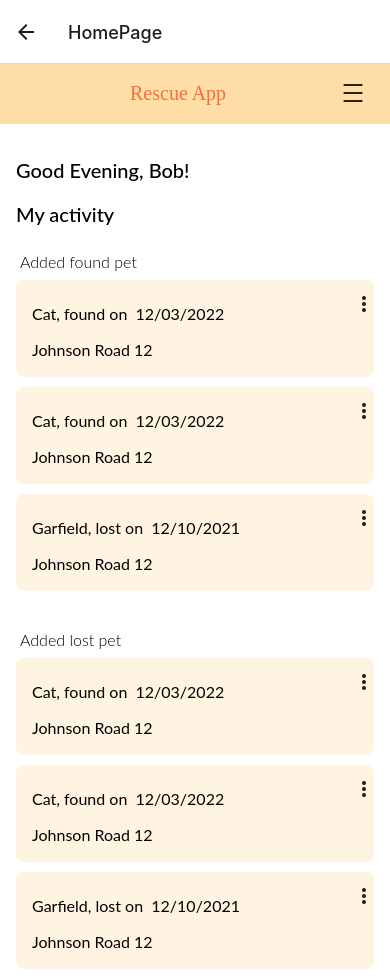
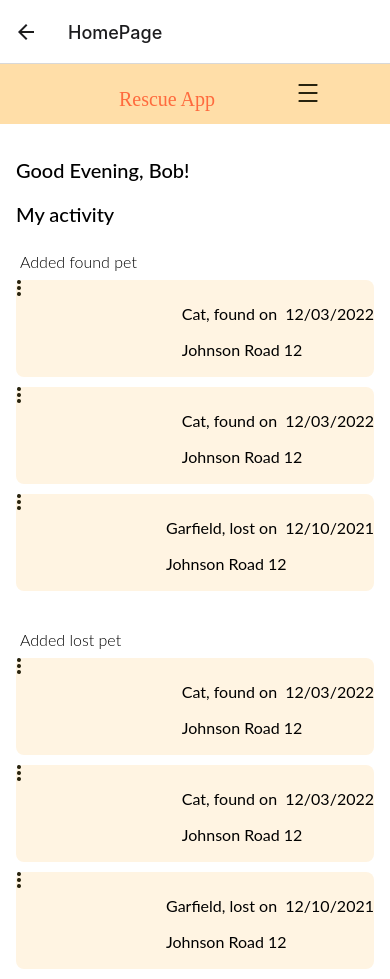
Before and after one commit to Valroshal/PetResqueFrontend, a React Native app: screen /HomePage in a window 390 px wide. Built offline with nearby package versions, Linux system fonts and the light colour scheme.

Commit message:
changes after PR

```diff
--- a/src/containers/HomeScreen/ActivityCard/ActivityCard.tsx
+++ b/src/containers/HomeScreen/ActivityCard/ActivityCard.tsx
@@ -1,11 +1,13 @@
 import * as React from 'react';
 import {Image, StyleSheet, Text, TextStyle, TouchableOpacity, View, ViewStyle} from "react-native";
-import ThreeDots from '../../../assets/images/ThreeDots.png'
+import ThreeDots from '../../../assets/images/ThreeDots.png';
 
 const styles = StyleSheet.create({
     container: {
         display: "flex",
         flexDirection: "row",
+        alignItems: "flex-start",
+        justifyContent: "space-between",
         height: 97,
         backgroundColor: '#FFF4E2',
         borderRadius: 8,
@@ -19,7 +21,7 @@ const styles = StyleSheet.create({
         fontFamily: 'Lato',
         fontSize: 16,
         fontWeight: '400',
-} as TextStyle,
+    } as TextStyle,
 });
 
 interface Props {
@@ -30,12 +32,22 @@ interface Props {
 }
 
 const ActivityCard: React.FC<Props> = ({animalName, actionName,date,address}) => {
+
+    const openDetails = () => {
+      console.log('openDetails')
+    }
+
     return (
         <View style={styles.container}>
-            <TouchableOpacity style={{
-                position: "absolute",
-                top: 16,
-                right:8 }}
+            <TouchableOpacity
+                style={{
+                // position: "absolute",
+                // top: 16,
+                // right:8
+
+            }}
+                //TODO: do it
+                onPress={openDetails}
             >
                 <Image source={ThreeDots} />
             </TouchableOpacity>
--- a/src/containers/HomeScreen/HomePage.tsx
+++ b/src/containers/HomeScreen/HomePage.tsx
@@ -17,7 +17,6 @@ const styles = StyleSheet.create({
         fontWeight: '300',
         fontSize: 16,
     }
-
 })
 
 const DATA = [
@@ -47,7 +46,7 @@ const DATA = [
 
 const HomePage = () => {
 
-    const renderItem = ({ item }) => (
+    const renderItem = ({ item } : any ) => (
         <ActivityCard
             animalName={item.animalName}
             actionName={item.actionName}
--- a/src/containers/components/TopBar/TopBar.tsx
+++ b/src/containers/components/TopBar/TopBar.tsx
@@ -1,24 +1,26 @@
 import * as React from 'react';
 import {Image, StyleSheet, Text, TextStyle, View, ViewStyle} from "react-native";
-import Burger from "../../../assets/images/Burger.png";
+import Burger from '../../../assets/images/Burger.png';
 
 const styles = StyleSheet.create({
     container: {
+        display: "flex",
         height: 60,
         width: '100%',
         backgroundColor: '#FFDEA8',
-        display: "flex",
     } as ViewStyle,
     innerContainer: {
         flexDirection: "row" ,
-        justifyContent: "space-between",
-        paddingLeft: 130,
+        justifyContent: "center",
+        //alignItems: "center",
         paddingTop: 8,
         paddingBottom: 8,
         paddingRight: 15,
+        paddingLeft: 30,
     } as ViewStyle,
     title:{
-        justifyContent: "space-between",
+        //justifyContent: "space-between",
+        alignContent: "center",
         fontFamily: 'Concert One',
         color: '#FF6A3D',
         fontSize: 20,
@@ -31,13 +33,11 @@ const TopBar = () => {
     return (
         <View style={styles.container}>
             <View style={styles.innerContainer}>
-                <Text style={[styles.title, {paddingTop: 10}]}>
-                    Rescue App
-                </Text>
-                <View style={{alignContent: "space-between"}}>
-                    <Image
-                        source={Burger}
-                    />
+                    <Text style={[styles.title, { paddingTop: 10}]}>
+                        Rescue App
+                    </Text>
+                <View style={{paddingLeft: 71, height: 44 , width: 44}}>
+                    <Image source={Burger} />
                 </View>
             </View>
         </View>
```
